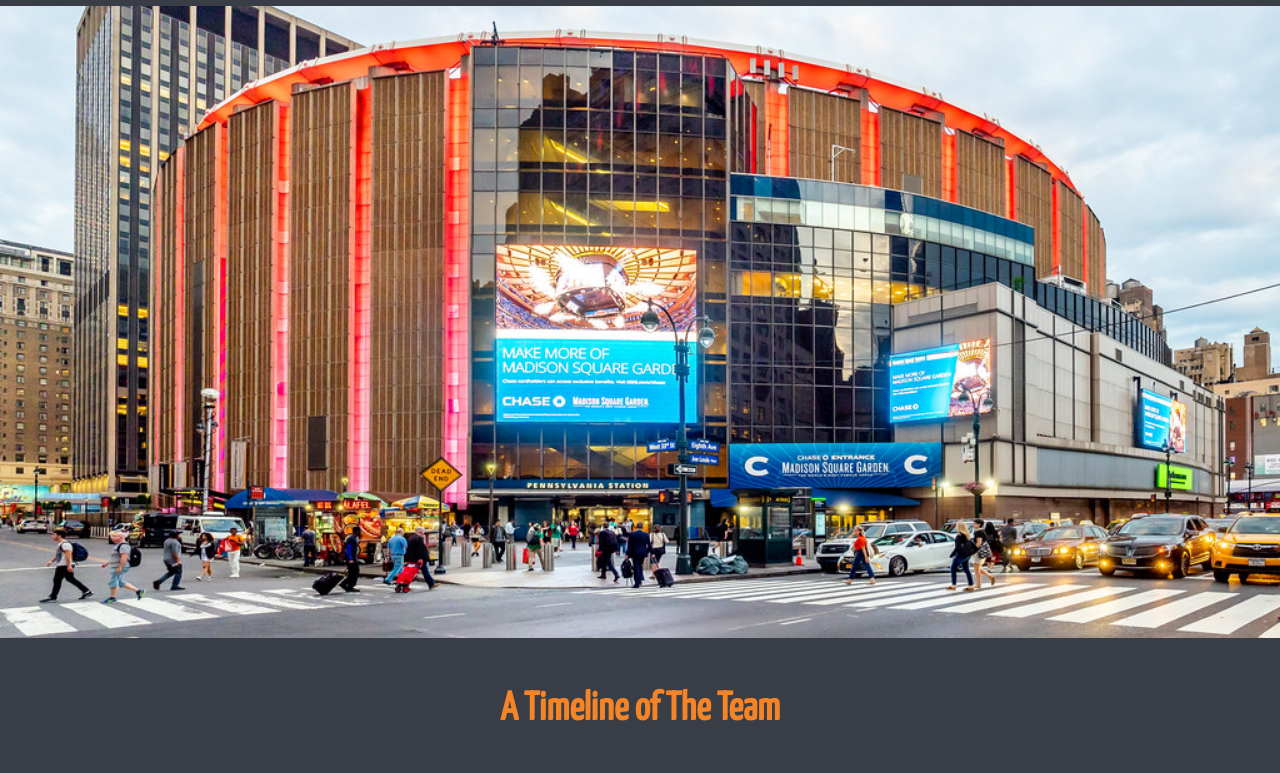
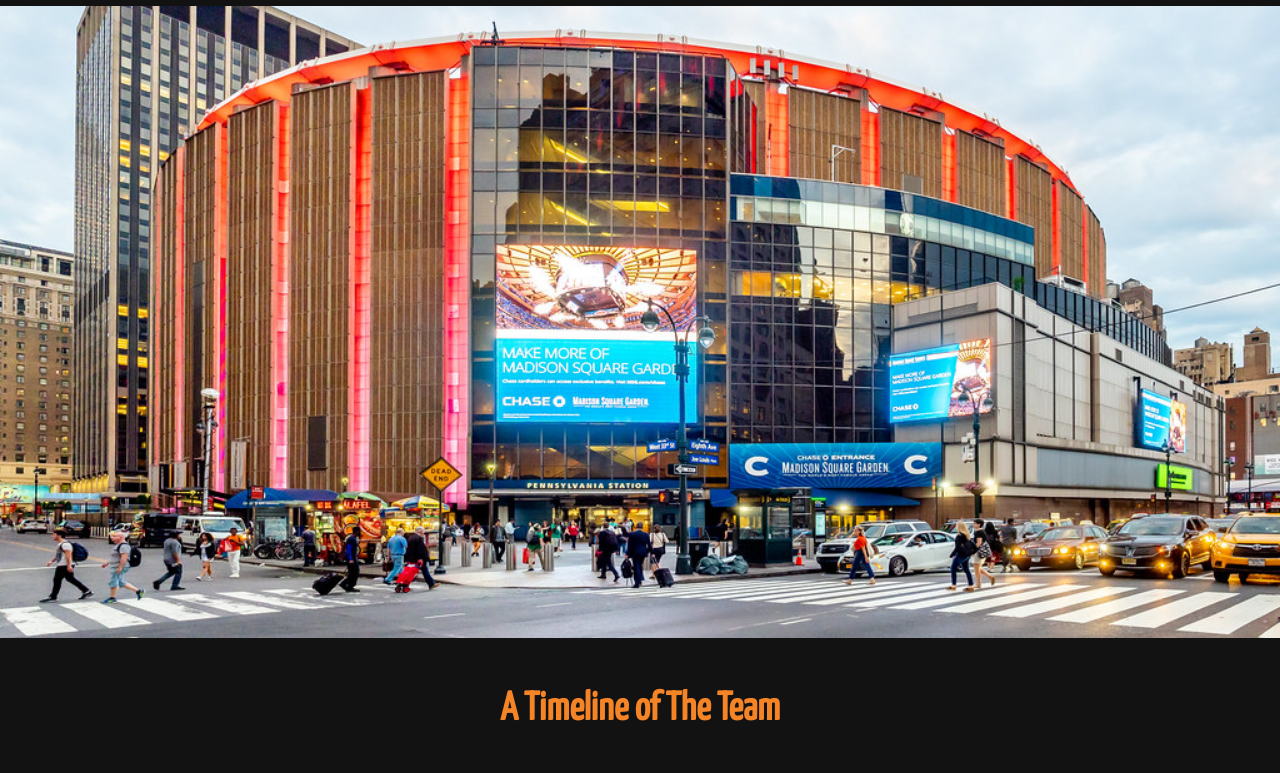
Before and after one commit to njlazzar-su/ist263, a plain HTML site: page project01/page1.html in a window 1280 px wide. Shown: the part 82-855 px from the top of the page. Drawn offline with Linux system fonts and the light colour scheme; grey boxes are pictures that could not be loaded.

Commit message:
Color change
Color change

```diff
--- a/project01/page1.html
+++ b/project01/page1.html
@@ -131,7 +131,7 @@
         box-sizing: border-box;
         margin: 0;
         padding: 0;
-        background-color: #393e46;
+        background-color: #121212;
 
         }
 
```
Also changed, not shown: project01/page2.html (+1 -1 lines), project01/page3.html (+1 -1 lines).
